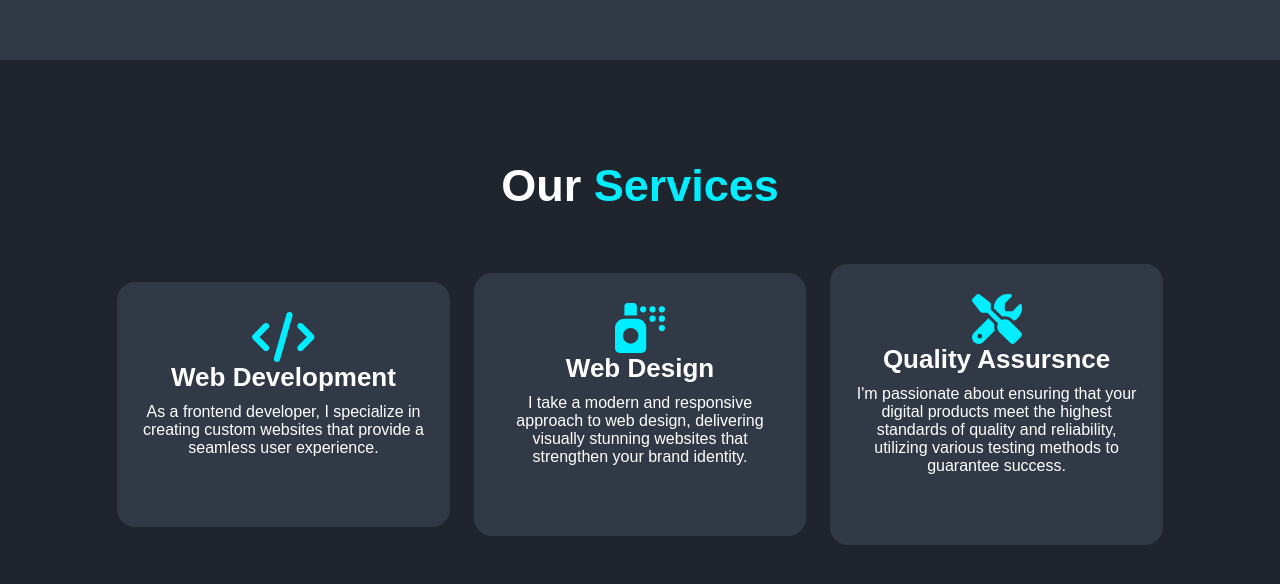
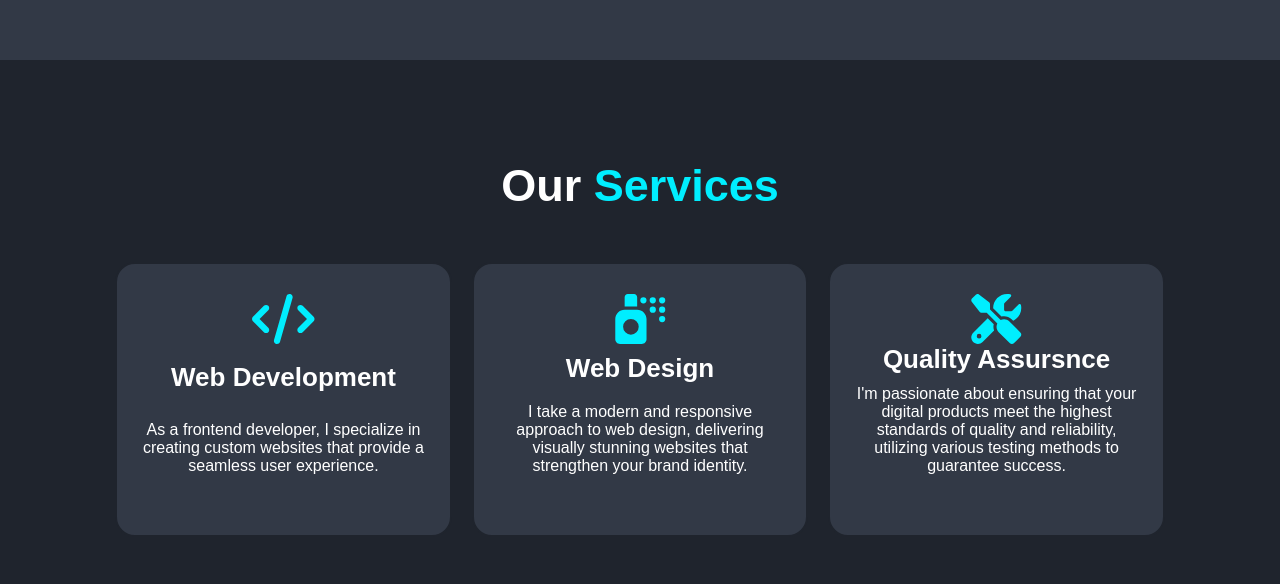
Before and after one commit to sirishthapa/new-portfolio, a plain HTML site: page index.html in a window 1280 px wide. Shown: the part 1540-2124 px from the top of the page. Drawn offline with nearby package versions, Linux system fonts and the light colour scheme; a web font is replaced by a local one.

Commit message:
Button change

```diff
--- a/index.html
+++ b/index.html
@@ -47,7 +47,7 @@
         <a href="https://github.com/sirishthapa" target="_blank"><i class="fa-brands fa-github"></i></a>
         <a href="https://gitlab.com/sirishthapa" target="_blank"><i class="fa-brands fa-gitlab"></i></a>
       </div>
-      <a href="./Sirish Thapa_CV.pdf" download class="btn">Download Cv</a>
+      <a href="./Sirish Thapa_CV.pdf" download class="btn">Download CV</a>
     </div>
     <div class="home-img">
       <img src="home.png" alt="" />
--- a/script.js
+++ b/script.js
@@ -49,7 +49,7 @@ ScrollReveal().reveal('.home-content p, .about-content', { origin: 'right' });
 
 
 const typed = new Typed('.multiple-text', {
-  strings: ['Frontend Developer', 'QA Analyist', 'Graphics Designer', 'Tech Enthusiast'],
+  strings: ['Frontend Developer', 'QA Analyst', 'Graphics Designer', 'Tech Enthusiast'],
   typeSpeed: 100,
   backSpeed: 100,
   backDelay: 1000,
--- a/style.css
+++ b/style.css
@@ -206,21 +206,24 @@ span {
 
 .services-container {
     display: flex;
-    justify-content: center;
-    align-items: center;
+    justify-content: space-between;
     flex-wrap: wrap;
     gap: 2rem;
 
 }
 
 .services-container .services-box {
-    flex: 1 1 30rem;
+    /* flex: 1 1 30%; */
+    flex: 1;
     background: var(--second-bg-color);
-    padding: 3rem 2rem 4rem;
     border-radius: 2rem;
     text-align: center;
     border: .2rem solid var(--bg-color);
     transition: .5s ease;
+    padding: 3rem 2rem;
+    display: flex;
+    flex-direction: column;
+    justify-content: space-between;
 }
 
 .services-container .services-box:hover {
```
